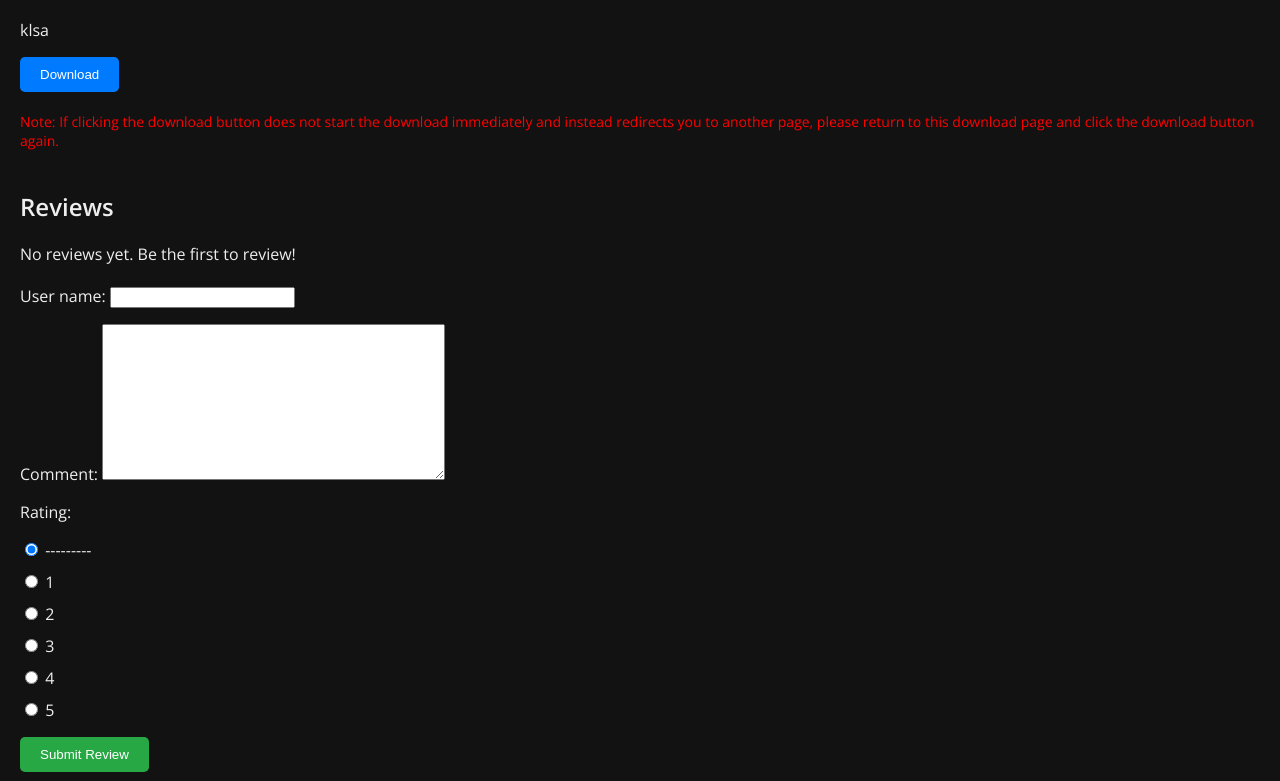
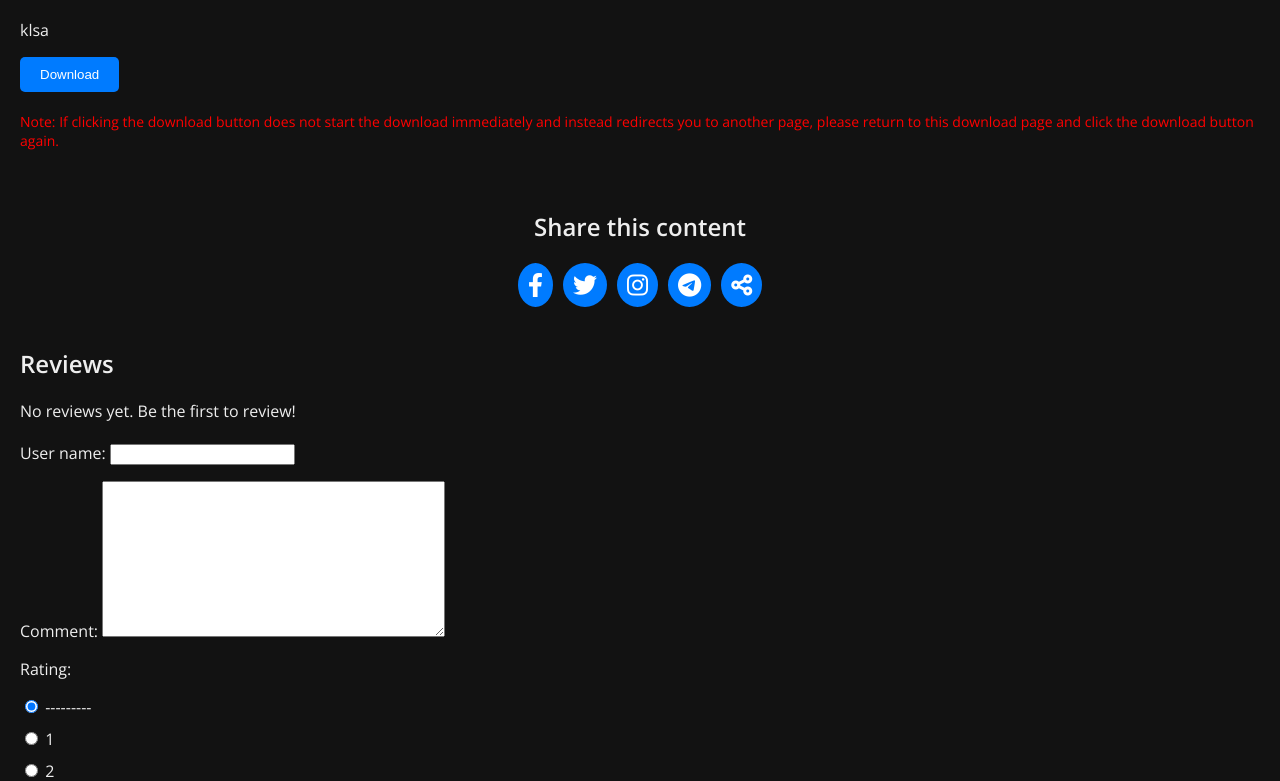
Before and after one commit to kepo402/movie-scraper-django, a Django app: page /movies/1/ in a window 1280 px wide. Shown: the part 688-1469 px from the top of the page. Run offline with Django 5.2, Linux system fonts and the light colour scheme; data comes from the database, SQL or seed files in the repository; data that the repository does not hold is empty.

Commit message:
new commit

```diff
--- a/movies/templates/movies/content_detail.html
+++ b/movies/templates/movies/content_detail.html
@@ -20,6 +20,28 @@
     <p class="download-note">
         Note: If clicking the download button does not start the download immediately and instead redirects you to another page, please return to this download page and click the download button again.
     </p>
+
+    <!-- Share Section -->
+    <div class="share-section">
+        <h2>Share this content</h2>
+        <div class="share-icons">
+            <a href="https://www.facebook.com/sharer/sharer.php?u={{ request.build_absolute_uri }}" target="_blank" class="share-icon">
+                <i class="fab fa-facebook-f"></i>
+            </a>
+            <a href="https://twitter.com/intent/tweet?url={{ request.build_absolute_uri }}&text={{ content.title }}" target="_blank" class="share-icon">
+                <i class="fab fa-twitter"></i>
+            </a>
+            <a href="https://www.instagram.com/?url={{ request.build_absolute_uri }}" target="_blank" class="share-icon">
+                <i class="fab fa-instagram"></i>
+            </a>
+            <a href="https://t.me/share/url?url={{ request.build_absolute_uri }}&text={{ content.title }}" target="_blank" class="share-icon">
+                <i class="fab fa-telegram-plane"></i>
+            </a>
+            <a href="#" class="share-icon">
+                <i class="fas fa-share-alt"></i>
+            </a>
+        </div>
+    </div>
 
     <!-- Review Section -->
     <div class="review-section">
@@ -114,5 +136,32 @@
         font-size: 12px;
         color: #888;
     }
+    .share-section {
+        margin-top: 40px;
+        display: flex;
+        flex-direction: column;
+        align-items: center;
+    }
+    .share-icons {
+        display: flex;
+        gap: 10px;
+    }
+    .share-icon {
+        display: flex;
+        align-items: center;
+        justify-content: center;
+        padding: 10px;
+        background-color: #007bff;
+        color: white;
+        text-decoration: none;
+        border-radius: 50%;
+        transition: background-color 0.3s;
+    }
+    .share-icon i {
+        font-size: 1.5em;
+    }
+    .share-icon:hover {
+        background-color: #0056b3;
+    }
 </style>
 {% endblock %}
--- a/templates/base.html
+++ b/templates/base.html
@@ -6,6 +6,7 @@
     <meta charset="UTF-8">
     <meta name="viewport" content="width=device-width, initial-scale=1.0">
     <link rel="stylesheet" href="https://cdnjs.cloudflare.com/ajax/libs/font-awesome/5.15.4/css/all.min.css">
+    <link rel="stylesheet" href="https://cdnjs.cloudflare.com/ajax/libs/font-awesome/6.0.0-beta3/css/all.min.css">
     <title>{% block title %}Yinmovie{% endblock %}</title>
     <style>
         body {
```
